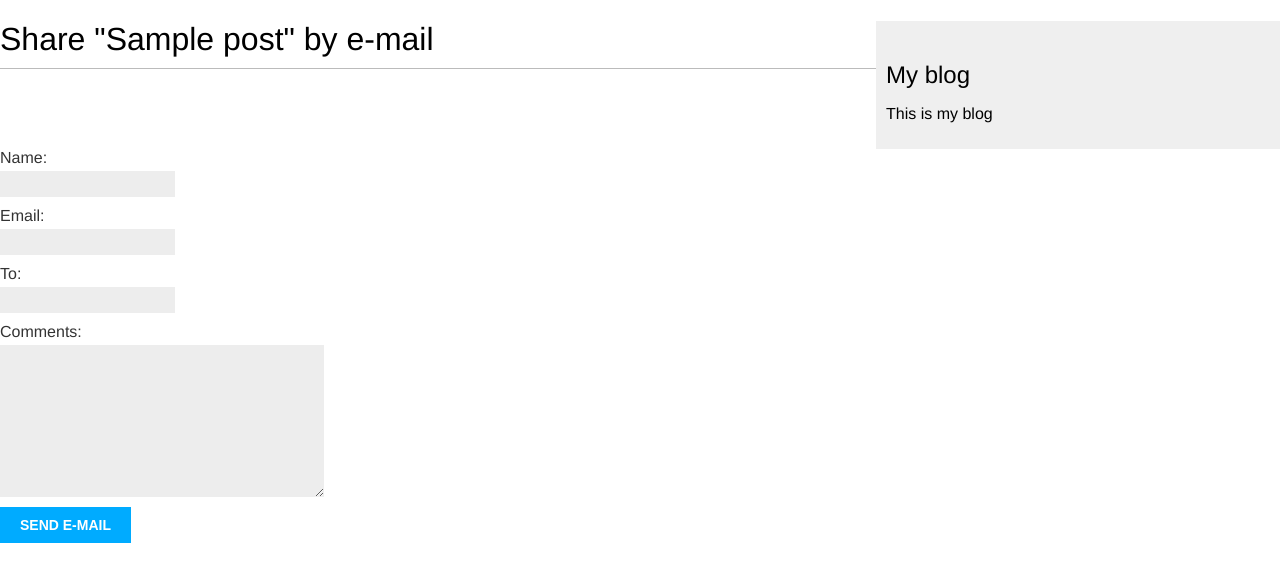
After one commit to denscholar/django_blog_book, a Django app: page /blog/1/share/ in a window 1280 px wide. The commit adds this page. Shown: the top 582 px of the page. Run offline with Django 5.2, Linux system fonts and the light colour scheme; tables that the repository leaves empty hold one stand-in row (values such as "Sample post").

Commit message:
add sending email functionality

```diff
--- a/blog/forms.py
+++ b/blog/forms.py
@@ -1,4 +1,4 @@
-from django.forms import forms
+from django import forms
 
 
 # form method
--- a/blog/templates/blog/post/detail.html
+++ b/blog/templates/blog/post/detail.html
@@ -9,4 +9,6 @@
 
 {{ post.body|linebreaks}}
 
+<p><a href="{% url 'blog:post_share' post.id %}">Share this post</a></p>
+
 {% endblock content %}
--- /dev/null
+++ b/blog/templates/blog/post/share.html
@@ -0,0 +1,22 @@
+{% extends 'blog/base.html' %}
+
+{% block title %}Share a post{% endblock %}
+{% block content %}
+
+
+{% if sent %}
+    <h1>
+        <p>"{{ post.title }}" was successfully sent to {{ form.cleaned_data.to }}. </p>
+    </h1>
+{% else %}
+<h1>Share "{{ post.title }}" by e-mail</h1>
+<form action="" method="POST" novalidate>
+    {% csrf_token %}
+    {{ form.as_p }}
+    <input type="submit" value="Send e-mail">
+</form>
+
+{% endif %}
+
+
+{% endblock %}
--- a/blog/urls.py
+++ b/blog/urls.py
@@ -7,5 +7,6 @@
 
 urlpatterns = [
     path('', views.PostListView.as_view(), name='post_list'),
-    path('<int:year>/<int:month>/<int:day>/<slug:post>/', views.post_detail, name='post_detail')
+    path('<int:year>/<int:month>/<int:day>/<slug:post>/', views.post_detail, name='post_detail'),
+    path('<int:post_id>/share/', views.post_share, name='post_share'),
 ]
--- a/blog/views.py
+++ b/blog/views.py
@@ -1,4 +1,5 @@
 from django.shortcuts import render
+from django.core.mail import send_mail
 
 from blog.forms import EmailPostForm
 from .models import Post
@@ -51,16 +52,34 @@
 def post_share(request, post_id):
     post = get_object_or_404(Post, id=post_id, status=Post.Status.PUBLISHED)
 
+    sent = False
+
     if request.method == "POST":
         form = EmailPostForm(request.POST)
         if form.is_valid():
             cd = form.cleaned_data
+            post_url = request.build_absolute_uri(post.get_absolute_url())
+            subject = (
+                f"{cd['name']} ({cd['email']}) " f"recommends you read {post.title}"
+            )
+            message = (
+                f"Read {post.title} at {post_url}\n\n"
+                f"{cd['name']}'s comments: {cd['comments']}"
+            )
+            send_mail(
+                subject=subject,
+                message=message,
+                from_email=None,
+                recipient_list=[cd["to"]],
+            )
+            sent = True
     else:
         form = EmailPostForm()
 
     context = {
         "post": post,
         "form": form,
+        "sent": sent,
     }
 
     return render(request, "blog/post/share.html", context)
```
Also changed, not shown: mysite/settings.py (+13 -4 lines).
